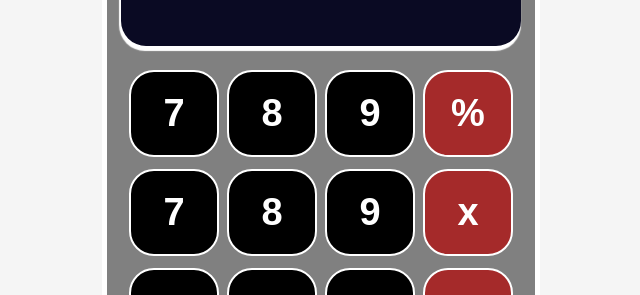
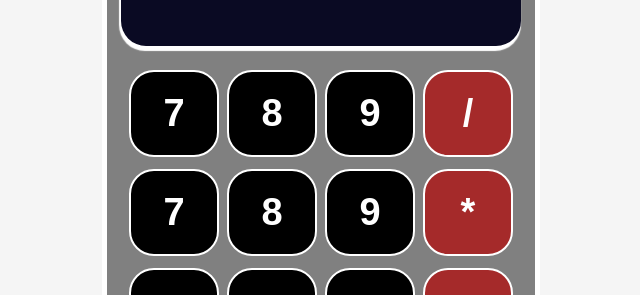
Before and after one commit to motorniko/calc, a React (Create React App) app: page / in a window 1280 px wide. Shown: the part 135-430 px from the top of the page, without its empty margins (319-959 px from the left). Built offline with nearby package versions, Linux system fonts and the light colour scheme.

Commit message:
actualizacion-de-progreso

```diff
--- a/package.json
+++ b/package.json
@@ -6,6 +6,7 @@
     "@testing-library/jest-dom": "^5.17.0",
     "@testing-library/react": "^13.4.0",
     "@testing-library/user-event": "^13.5.0",
+    "mathjs": "^12.3.2",
     "react": "^18.2.0",
     "react-dom": "^18.2.0",
     "react-scripts": "5.0.1"
--- a/src/App.js
+++ b/src/App.js
@@ -4,6 +4,7 @@ import Boton from './componentes/boton.js';
 import BotonClear from './componentes/boton-c.js';
 import Pantalla from './componentes/pantalla.js';
 import { useState } from 'react';
+import { evaluate } from 'mathjs'
 
 function App() {
 
@@ -11,6 +12,16 @@ function App() {
 
   const agregarInput = val => {
     setInput(input + val);
+  };
+
+  const calcularResultado = () => {
+if (input){
+  setInput(evaluate(input));
+}
+  else
+    {
+      alert("ingrese valores");
+      }
   };
 
   return (
@@ -30,13 +41,13 @@ function App() {
           <Boton manejarClics={agregarInput}>7</Boton>
           <Boton manejarClics={agregarInput}>8</Boton>
           <Boton manejarClics={agregarInput}>9</Boton>
-          <Boton manejarClics={agregarInput}>%</Boton>
+          <Boton manejarClics={agregarInput}>/</Boton>
         </div>
         <div className='fila'>
           <Boton manejarClics={agregarInput}>7</Boton>
           <Boton manejarClics={agregarInput}>8</Boton>
           <Boton manejarClics={agregarInput}>9</Boton>
-          <Boton manejarClics={agregarInput}>x</Boton>
+          <Boton manejarClics={agregarInput}>*</Boton>
         </div>
         <div className='fila'>
           <Boton manejarClics={agregarInput}>4</Boton>
@@ -54,7 +65,7 @@ function App() {
           <Boton manejarClics={agregarInput}>0</Boton>
           <Boton manejarClics={agregarInput}>,</Boton>
           <BotonClear manejarClear={()=> setInput('')}>C</BotonClear>
-          <Boton manejarClics={agregarInput}>=</Boton>
+          <Boton manejarClics={calcularResultado}>=</Boton>
         </div>
       </div>
     </div>
```
Also changed, not shown: 1 other file (tests, documents, lock files or other folders).
